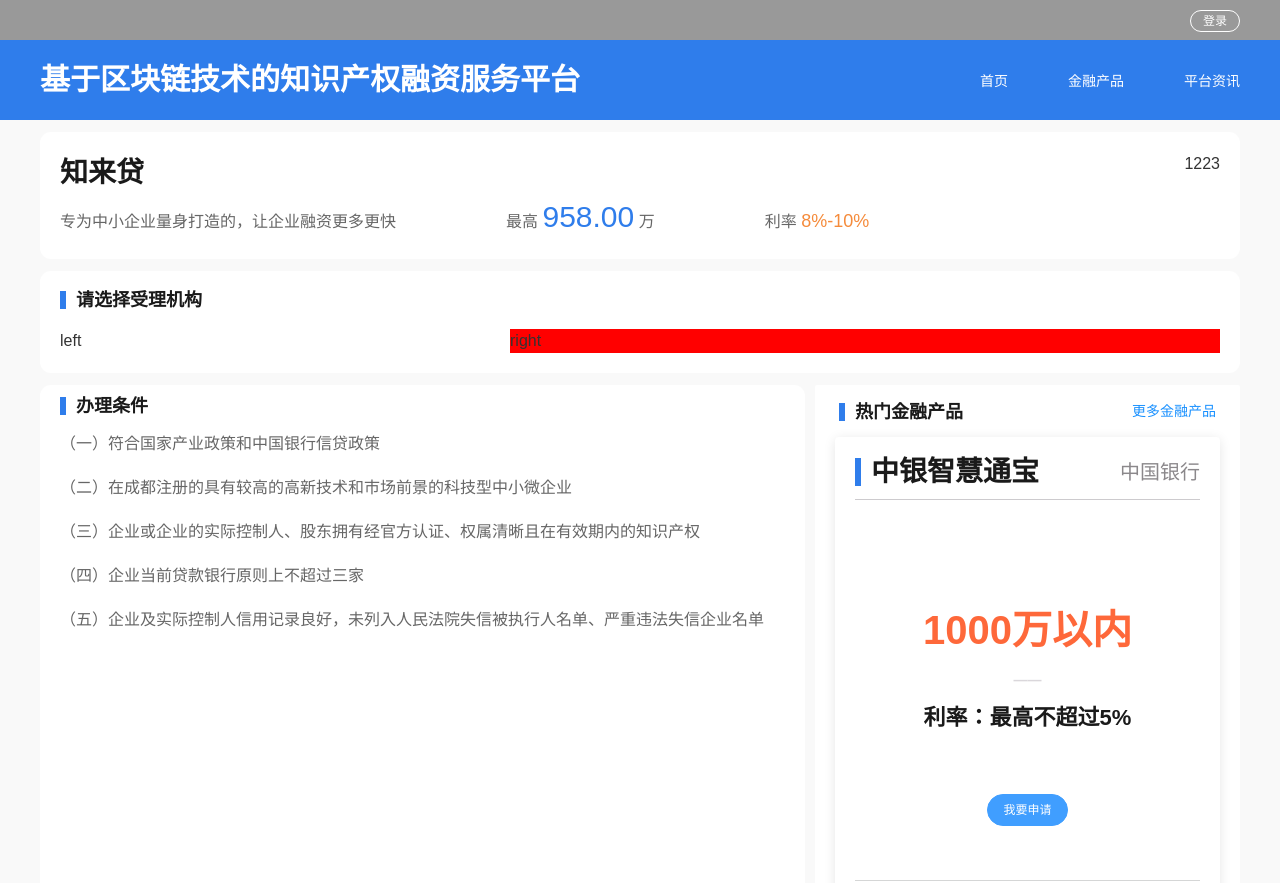
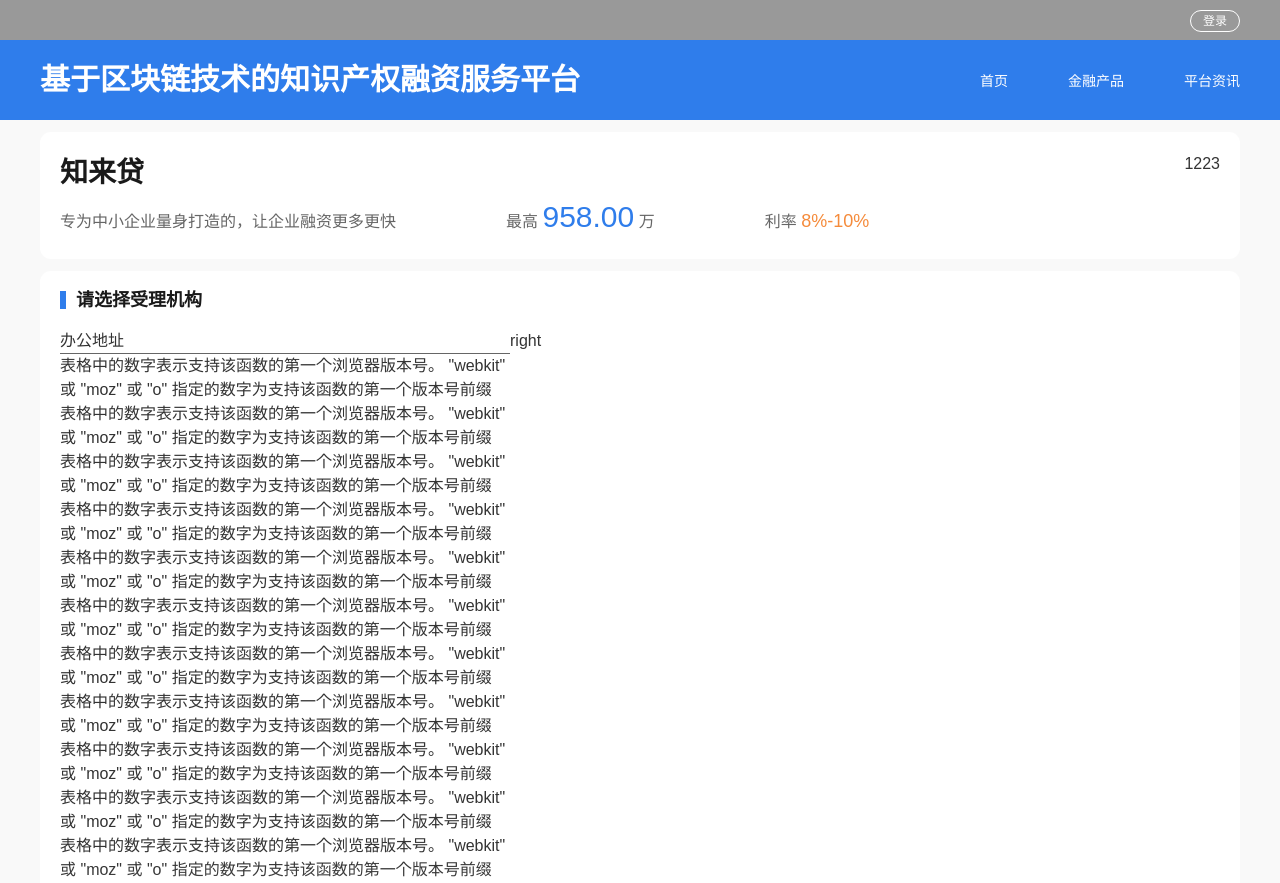
Before and after one commit to 422720735/intellectual, a Nuxt app: page /applyFor in a window 1280 px wide. Shown: the top 883 px of the page. Built offline with nearby package versions, Linux system fonts and the light colour scheme.

Commit message:
滚动条前

```diff
--- a/assets/css/base.css
+++ b/assets/css/base.css
@@ -163,3 +163,7 @@ ol {
     min-height: 100%;
     background-color: #f9f9f9;
 }
+.flexAuto {
+    display: flex;
+    justify-content: center;
+}
--- a/layouts/mapContent/mapContent.vue
+++ b/layouts/mapContent/mapContent.vue
@@ -1,27 +1,99 @@
 <template>
     <div id="mapContent">
         <ul>
-            <li class="addressList">left</li>
+            <li class="addressList">
+                <div class="title">办公地址</div>
+                <div class="contentList">
+                    <div id="mapScroll">
+                        <ul>
+                            <li v-for="(_, index) in 52" :key="index">
+                                表格中的数字表示支持该函数的第一个浏览器版本号。
+                                "webkit" 或 "moz" 或 "o"
+                                指定的数字为支持该函数的第一个版本号前缀
+                            </li>
+                        </ul>
+                    </div>
+
+                    <div class="filter"></div>
+                    <div class="handleApply">
+                        <el-button
+                            size="mini"
+                            type="primary"
+                            :loading="loading"
+                        >
+                            向该网点申请
+                        </el-button>
+                    </div>
+                </div>
+            </li>
             <li class="rightMap">right</li>
         </ul>
     </div>
 </template>
 
 <script>
-export default {}
+export default {
+    data() {
+        return {
+            loading: false
+        }
+    }
+}
 </script>
 
 <style lang="scss" scoped>
+$subColor: #666666;
 #mapContent {
     margin-top: 20px;
     > ul {
         display: flex;
         .addressList {
+            margin: 0 auto;
             width: 450px;
+            .title {
+                border-bottom: solid 1px $subColor;
+            }
+
+            .contentList {
+                position: relative;
+                #mapScroll {
+                    height: 600px;
+                    overflow-y: auto;
+                }
+                ul {
+                    padding-bottom: 50px;
+                    min-height: 3000px;
+                    overflow: auto;
+                }
+
+                .handleApply {
+                    position: absolute;
+                    left: 50%;
+                    bottom: 0;
+                    transform: translateX(-50%);
+                    z-index: 101;
+                    padding-top: 40px;
+                }
+                .filter {
+                    position: absolute;
+                    left: 0;
+                    bottom: 0;
+                    z-index: 99;
+                    width: 100%;
+                    /*background: linear-gradient(*/
+                    /*    to top,*/
+                    /*    #fff,*/
+                    /*    rgb(255, 255, 255),*/
+                    /*    rgba(255, 255, 255, 0.2)*/
+                    /*);*/
+                    background-color: #ffffff;
+                    filter: blur(25px);
+                    height: 40px;
+                }
+            }
         }
         .rightMap {
             flex: 1;
-            background-color: red;
         }
     }
 }
--- a/package.json
+++ b/package.json
@@ -22,6 +22,7 @@
         "nuxt": "^2.0.0",
         "vue-class-component": "^7.2.2",
         "vue-lazyload": "^1.3.3",
+        "vue-perfect-scrollbar": "^0.2.1",
         "vue-property-decorator": "^8.3.0"
     },
     "config": {
--- a/pages/index.vue
+++ b/pages/index.vue
@@ -693,6 +693,7 @@ body {
         }
     }
     .information {
+        position: relative;
         display: flex;
         align-items: center;
         justify-content: space-between;
@@ -723,17 +724,17 @@ body {
                     color: #777478;
                 }
             }
-            &:first-child > div {
-                &:after {
-                    float: left;
-                    display: inline-block;
-                    content: '';
-                    width: 4px;
-                    height: 56px;
-                    background-color: #cfcccf;
-                    margin-left: 85px;
-                }
-            }
+        }
+        &:before {
+            position: absolute;
+            left: 50%;
+            top: 50%;
+            margin: -28px 0 0 -2px;
+            display: block;
+            content: '';
+            width: 4px;
+            height: 56px;
+            background-color: #cfcccf;
         }
     }
     .productList {
```
Also changed, not shown: 1 other file (tests, documents, lock files or other folders).
